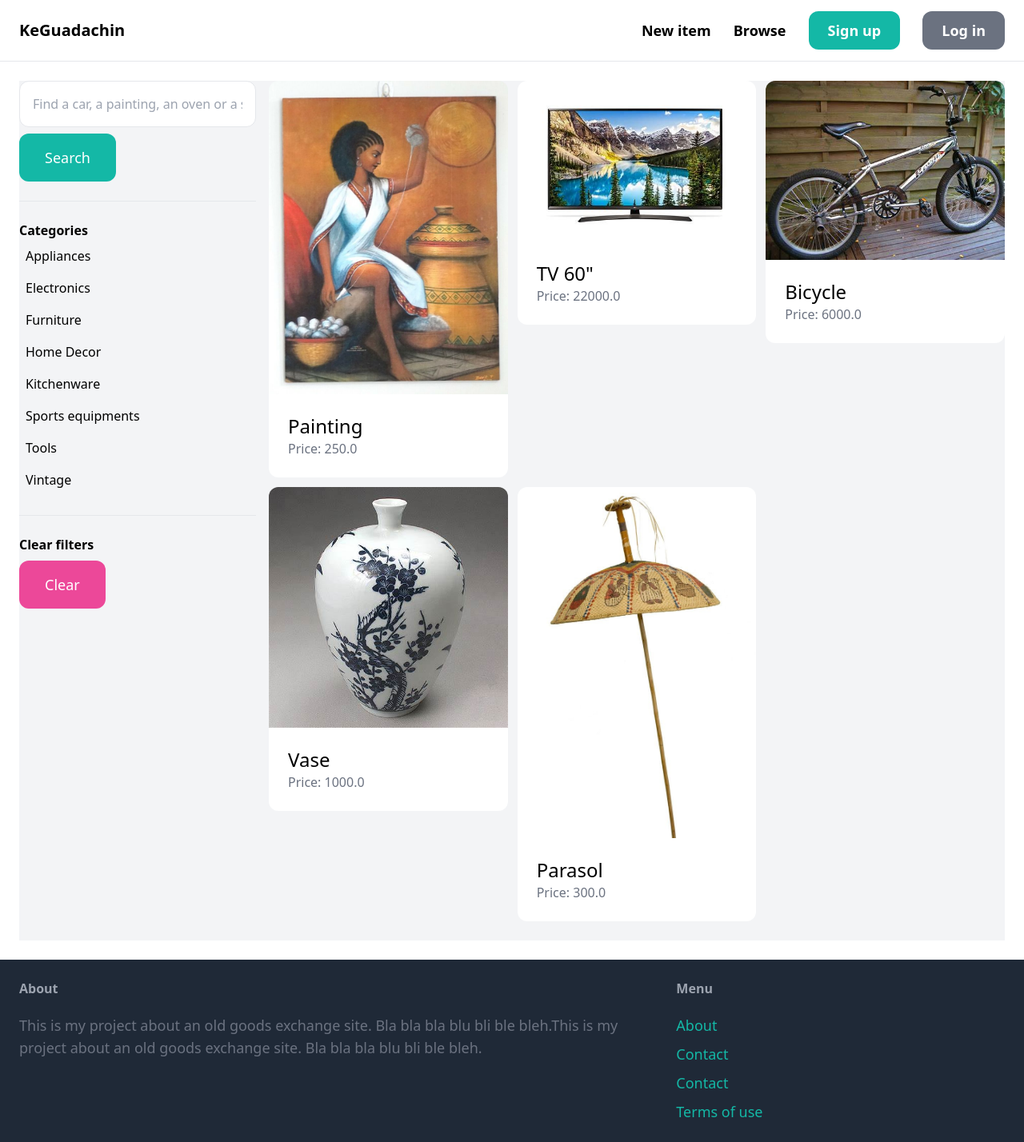
After one commit to TsegaNeshAbera/First_w_app, a Django app: page /items/ in a window 1280 px wide. The commit adds this page. Shown: the whole page at 80% size. Run offline with Django 4.2, Linux system fonts and the light colour scheme; data comes from the database, SQL or seed files in the repository; some libraries are stand-ins or nearby versions.

Commit message:
Search and clear

```diff
--- a/core/templates/core/base.html
+++ b/core/templates/core/base.html
@@ -16,7 +16,7 @@
 
               <div class="space-x-6">
                 <a href="{% url 'item:new' %}" class="text-lg font-semibold hover:text-gray-500">New item</a>
-                <a href="#" class="text-lg font-semibold hover:text-gray-500">Browse</a>
+                <a href="{% url 'item:items' %}" class="text-lg font-semibold hover:text-gray-500">Browse</a>
 
                 {% if request.user.is_authenticated %}
                     <a href="#" class="px-6 py-3 text-lg font-semibold bg-teal-500 text-white rounded-xl hover:bg-teal-700">Inbox</a>
--- /dev/null
+++ b/item/templates/item/items.html
@@ -0,0 +1,56 @@
+{% extends 'core/base.html' %}
+
+{% block title %}Items{% endblock %}
+
+{% block content %}
+    <div class="pb-6 grid grid-cols-4 gap-4 bg-gray-100">
+        <div class="col-span-1">
+            <form method="get" action="{% url 'item:items' %}">
+                <input name="query" class="w-full py-4 px-4 border rounded-xl" type="text" value="{{ query }}" placeholder="Find a car, a painting, an oven or a sofa...">
+
+                <button class="mt-2 py-4 px-8 text-lg bg-teal-500 text-white rounded-xl">Search</button>
+            </form>
+
+            <hr class="my-6">
+
+            <p class="font-semibold">Categories</p>
+
+            <ul>
+                {% for category in categories %}
+                    <li class="py-2 px-2 rounded-xl{% if category.id == category_id %} bg-gray-500{% endif %}">
+                        <a href="{% url 'item:items' %}?query={{ query }}&category={{ category.id }}">{{ category.name }}</a>
+                    </li>
+                {% endfor %}
+            </ul>
+
+
+            <hr class="my-6">
+
+            <p class="font-semibold">Clear filters</p>
+
+            <ul>
+                <li><a href="{% url 'item:items' %}" class="mt-2 py-4 px-8 inline-block bg-pink-500 text-lg rounded-xl text-white">Clear</a>
+                </li>
+            </ul>
+        </div>
+
+        <div class="col-span-3">
+            <div class="grid grid-cols-3 gap-3">
+                {% for item in items %}
+                 <div>
+                        <a href="{% url 'item:detail' item.id %}">
+                            <div>
+                                <img src="{{ item.image.url }}" class="rounded-t-xl">
+                            </div>
+
+                            <div class="p-6 bg-white rounded-b-xl">
+                                <h2 class="text-2xl">{{ item.name }}</h2>
+                                <p class="text-gray-500">Price: {{ item.price }}</p>
+                            </div>
+                        </a>
+                    </div>
+                {% endfor %}
+          </div>
+        </div>
+    </div>
+{% endblock %}
--- a/item/urls.py
+++ b/item/urls.py
@@ -5,6 +5,7 @@ from . import views
 app_name = 'item'
 
 urlpatterns = [
+    path('', views.items, name='items'),
     path('new/', views.new, name='new'),
     path('<int:pk>/', views.detail, name='detail'),
     path('<int:pk>/delete/', views.delete, name='delete'),
--- a/item/views.py
+++ b/item/views.py
@@ -1,8 +1,28 @@
 from django.contrib.auth.decorators import login_required
+from django.db.models import Q
 from django.shortcuts import render, get_object_or_404, redirect
 
 from .forms import NewItemForm, EditItemForm
-from .models import Item
+from .models import Category, Item
+
+def items(request):
+    query = request.GET.get('query', '')
+    category_id = request.GET.get('category', 0)
+    categories = Category.objects.all()
+    items = Item.objects.filter(is_sold=False)
+
+    if category_id:
+        items = items.filter(category_id=category_id)
+
+    if query:
+        items = items.filter(Q(name__icontains=query) | Q(description_icontains=query))
+
+    return render(request, 'item/items.html', {
+        'items': items,
+        'query': query,
+        'categories': categories,
+        'category_id': int(category_id),
+    })
 
 def detail(request, pk):
     item = get_object_or_404(Item, pk=pk)
```
